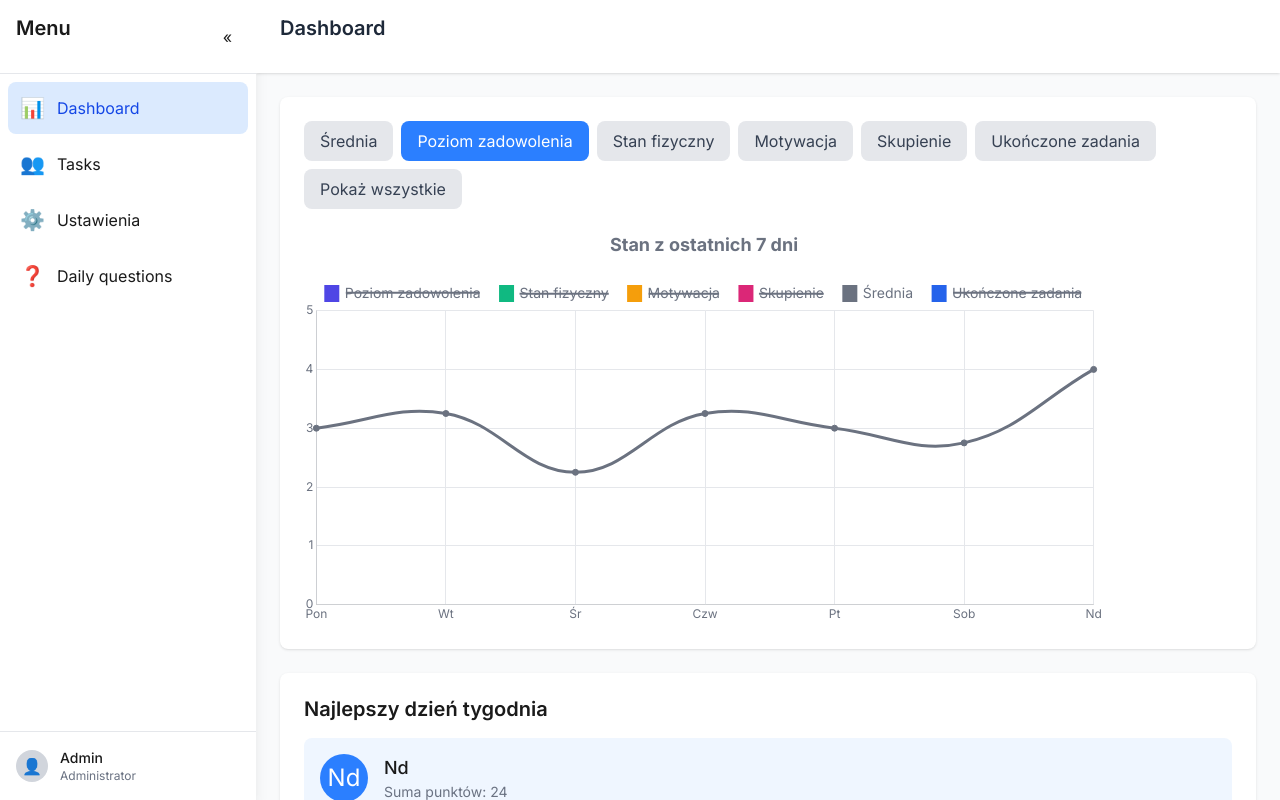
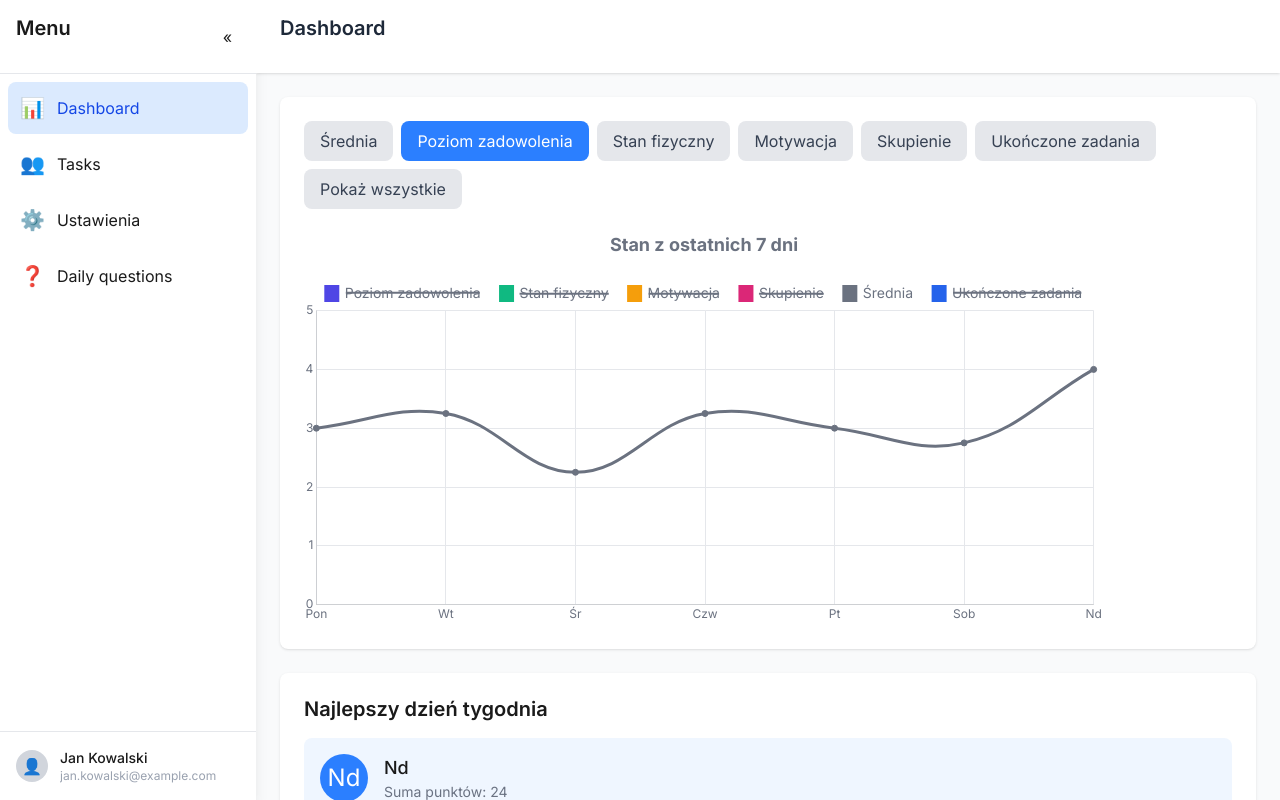
Before and after one commit to Urteusz/OLIN, a Next.js app in the folder frontend/: page / in a window 1280 px wide. Built offline with nearby package versions, Linux system fonts and the light colour scheme.

Commit message:
User id layout changed

```diff
--- a/frontend/src/app/RootLayoutClient.tsx
+++ b/frontend/src/app/RootLayoutClient.tsx
@@ -11,11 +11,26 @@ const navItems = [
   { name: 'Daily questions', href: '/dailyquestions', icon: '❓' },
 ];
 
+// Typy dla danych użytkownika
+interface UserData {
+  id: string;
+  name: string;
+  avatar?: string;
+  email?: string;
+}
+
 export default function RootLayoutClient({
   children,
 }: {
   children: React.ReactNode;
 }) {
+  // Przykładowe dane użytkownika - w przyszłości będą pobierane z backendu
+  const [userData] = useState<UserData>({
+    id: '1',
+    name: 'Jan Kowalski',
+    email: 'jan.kowalski@example.com',
+    avatar: '👤' // Można to zastąpić URL-em do zdjęcia
+  });
   const [isSidebarOpen, setIsSidebarOpen] = useState(true);
   const pathname = usePathname();
 
@@ -56,12 +71,21 @@ export default function RootLayoutClient({
         <div className="p-4 border-t border-gray-200">
           <div className="flex items-center">
             <div className="w-8 h-8 rounded-full bg-gray-300 flex items-center justify-center">
-              👤
+              {userData.avatar}
             </div>
             {isSidebarOpen && (
-              <div className="ml-3">
-                <p className="text-sm font-medium">Admin</p>
-                <p className="text-xs text-gray-500">Administrator</p>
+              <div className="ml-3 overflow-hidden">
+                <p className="text-sm font-medium truncate" title={userData.name}>
+                  {userData.name}
+                </p>
+                <p className="text-xs text-gray-500 truncate" title={userData.role}>
+                  {userData.role}
+                </p>
+                {userData.email && (
+                  <p className="text-xs text-gray-400 truncate" title={userData.email}>
+                    {userData.email}
+                  </p>
+                )}
               </div>
             )}
           </div>
```
